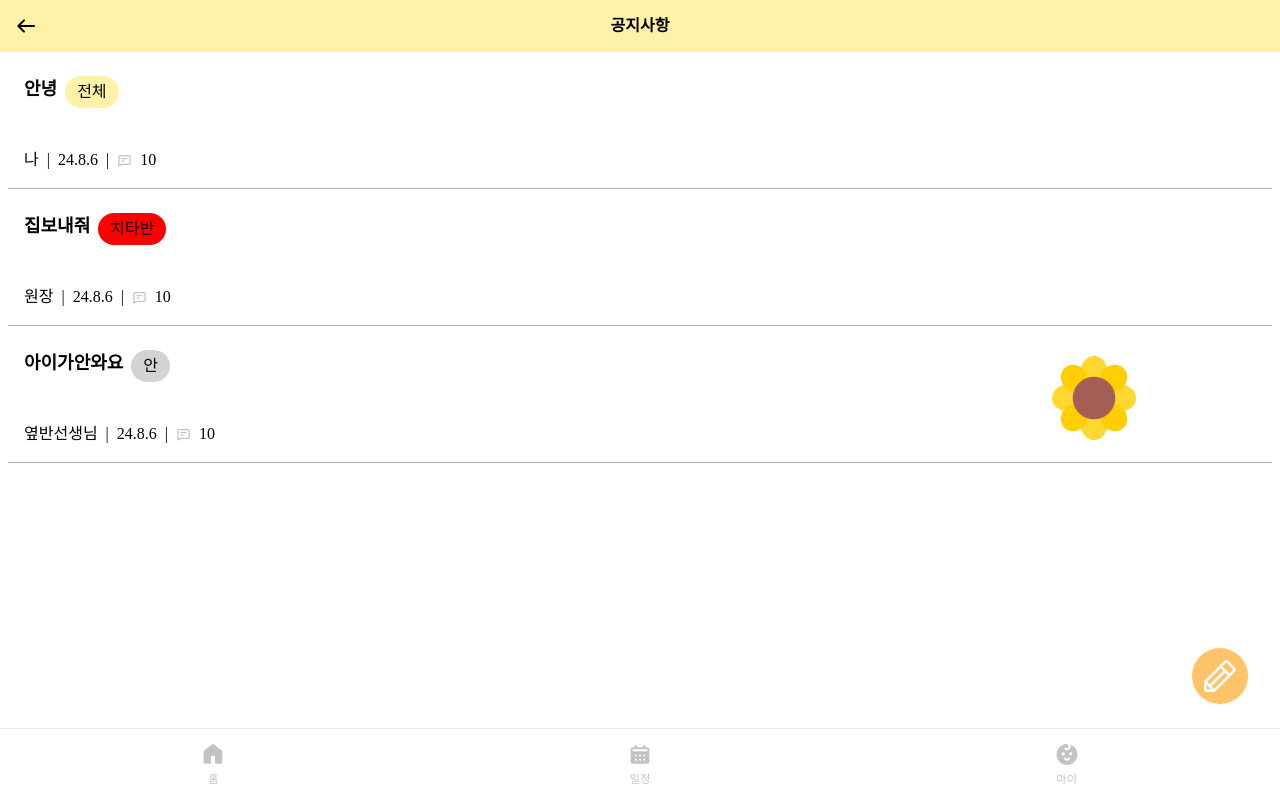
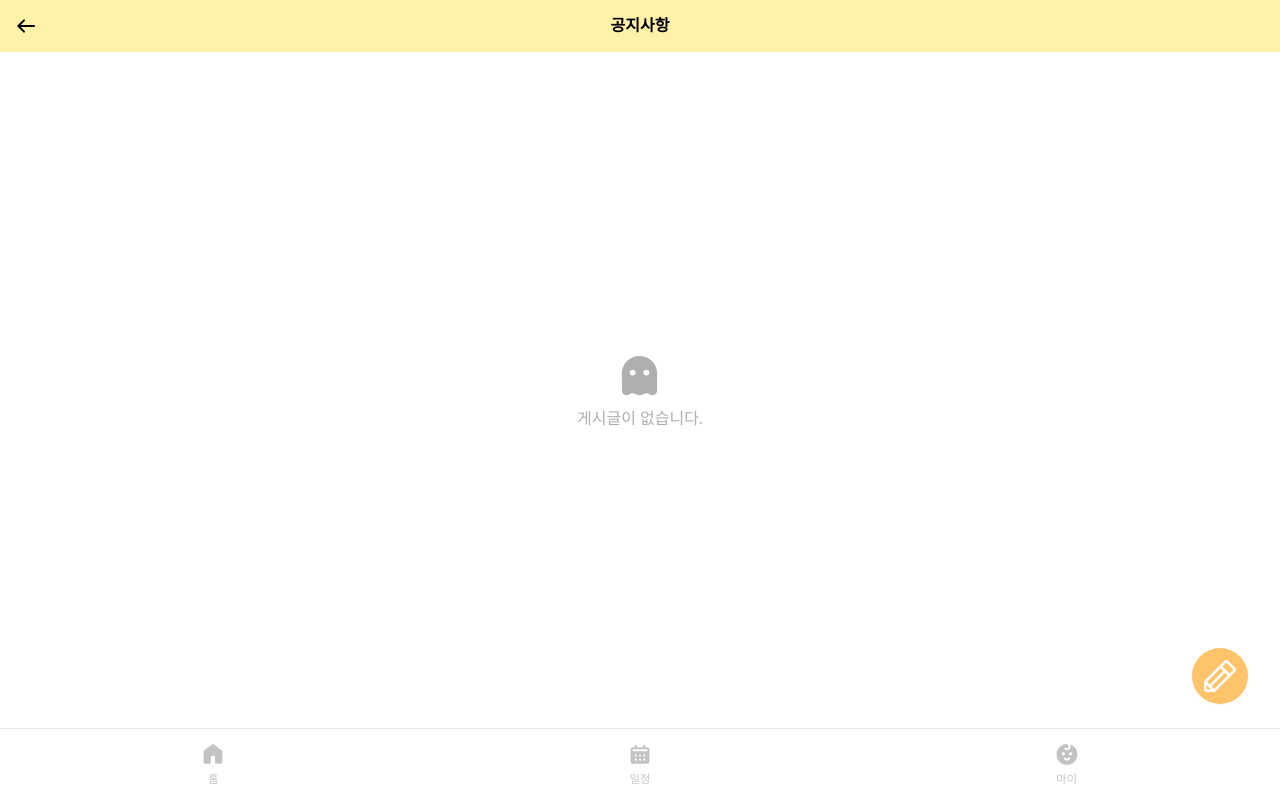
Before and after one commit to allkong/KidWe, a React (Vite) app in the folder front-end/: page /announcement in a window 1280 px wide. Built offline with nearby package versions, Linux system fonts and the light colour scheme; a web font is replaced by a local one.

Commit message:
feat : 공지사항 조회 announcement map화
- pages/announcement/AnnouncementList

기존 AnnounceItem으로 직접 넣은 data를 map화하였음

```diff
--- a/front-end/src/components/molecules/Item/AnnounceItem.tsx
+++ b/front-end/src/components/molecules/Item/AnnounceItem.tsx
@@ -2,17 +2,10 @@ import React from 'react';
 // import commentIcon from '@/assets/icons/message-line.svg';
 import CommentCount from '@/components/atoms/Comment/CommentCount';
 import Tag from '@/components/atoms/Tag/Tag';
-interface AnnounceItemProps {
-  title: string;
-  writer: string;
-  date: Date;
-  src?: string;
-  classname?: string;
-  tagbgcolor?: string;
-  onClick: React.MouseEventHandler<HTMLDivElement>;
-}
+import {AnnounceItemProps} from '@/types/announce/AnnounceItemProps';
 
 const AnnounceItem = ({
+  id,
   title,
   writer,
   date,
--- a/front-end/src/pages/announcement/AnnouncementList.tsx
+++ b/front-end/src/pages/announcement/AnnouncementList.tsx
@@ -1,17 +1,44 @@
+import {useState} from 'react';
 import WriteButton from '@/components/atoms/Button/WriteButton';
 import {useNavigate} from 'react-router-dom';
 import AnnounceItem from '@/components/molecules/Item/AnnounceItem';
 import sunflower from '@/assets/sunflower.png';
+import {AnnounceItemProps} from '@/types/announce/AnnounceItemProps';
+import NoResult from '@/components/atoms/NoResult';
+const AnnouncementList = () => {
+  const [announcements, setAnnouncements] = useState<AnnounceItemProps[]>([]);
+  const navigate = useNavigate();
+  const handleAnnounceDetailClick = (id: number) => {
+    navigate(`/announcement/${id}`);
+  };
+  return (
+    <div className="flex flex-col items-center justify-center h-full">
+      {announcements.length === 0 ? (
+        <div className="flex items-center justify-center">
+          <NoResult text="게시글이 없습니다." />
+        </div>
+      ) : (
+        announcements.map(announcement => (
+          <AnnounceItem
+            key={announcement.id}
+            date={announcement.date}
+            title={announcement.title}
+            writer={announcement.writer}
+            classname={announcement.classname}
+            tagbgcolor={announcement.tagbgcolor}
+            src={announcement.src || sunflower}
+            onClick={() => handleAnnounceDetailClick(announcement.id)}
+          />
+        ))
+      )}
+      <WriteButton onClick={() => navigate('/announcement/write')} />
+    </div>
+  );
+};
 
-const AnnouncementList = () => {
-  const navigate = useNavigate();
-  const handleAnnounceDetailClick = () => {
-    navigate('/announcement/1');
-  };
-  const date = new Date();
-  return (
-    <div>
-      <AnnounceItem
+export default AnnouncementList;
+{
+  /* <AnnounceItem
         date={date}
         title="안녕"
         writer="나"
@@ -34,10 +61,5 @@ const AnnouncementList = () => {
         classname="안"
         src={sunflower}
         onClick={handleAnnounceDetailClick}
-      />
-      <WriteButton onClick={() => navigate('/announcement/write')} />
-    </div>
-  );
-};
-
-export default AnnouncementList;
+      /> */
+}
--- /dev/null
+++ b/front-end/src/types/announce/AnnounceItemProps.ts
@@ -0,0 +1,10 @@
+export interface AnnounceItemProps {
+  id?: number;
+  title: string;
+  writer: string;
+  date: Date;
+  src?: string;
+  classname?: string;
+  tagbgcolor?: string;
+  onClick: React.MouseEventHandler<HTMLDivElement>;
+}
```
